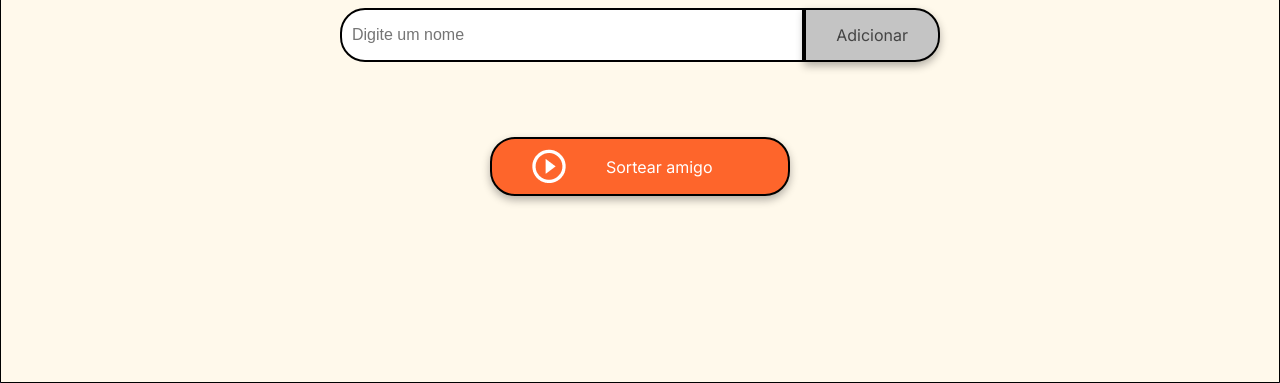
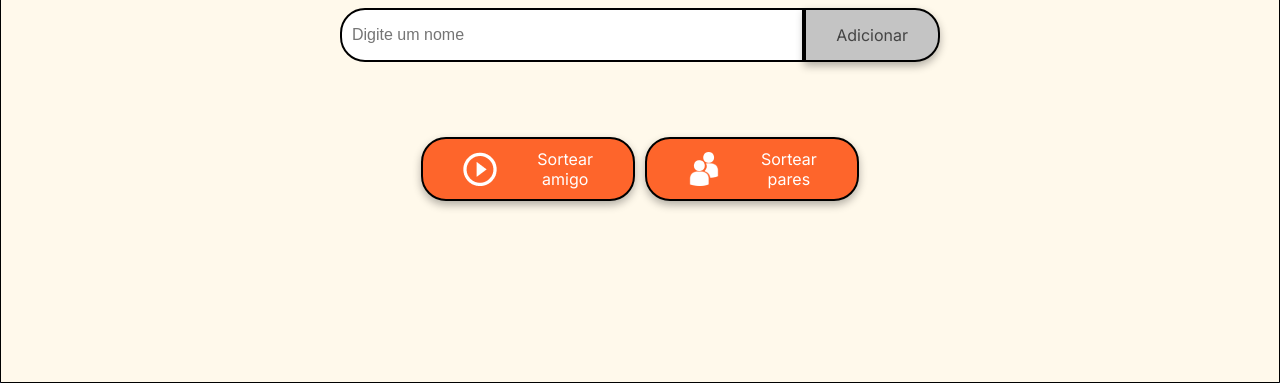
Before and after one commit to jplimw18/-challenge-amigo-secreto, a plain HTML site: page index.html in a window 1280 px wide. Shown: the part 417-800 px from the top of the page. Drawn offline with Linux system fonts and the light colour scheme.

Commit message:
ajustando detalhes

```diff
--- a/app.js
+++ b/app.js
@@ -28,12 +28,6 @@ function gerarListItem(content) {
     let li = document.createElement('li');
     li.appendChild(btnRemover);
     li.appendChild(p);
-
-    if (listAmigos == null || listAmigos == []) {
-        li.id = `amg${0}`;
-    } else {
-        li.id = `amg${listAmigos.length}`;
-    }
 
     return li;
 }
--- a/assets/css/style.css
+++ b/assets/css/style.css
@@ -89,7 +89,10 @@ body {
 
 .button-container {
     width: 300px;
+
+    display: flex;
     justify-content: center;
+    gap: 10px;
 }
 
 /* Estilos de entrada de texto */
@@ -172,3 +175,17 @@ li {
 .button-draw:hover {
     background-color: var(--color-button-hover);
 }
+
+.button-draw-par {
+    display: flex;
+    align-items: center;
+    width: 100%;
+    padding: 10px 40px;
+    color: var(--color-white);
+    background-color: var(--color-button);
+    font-size: 16px;
+}
+
+.button-draw-par img {
+    margin-right: 40px;
+}
--- a/index.html
+++ b/index.html
@@ -32,6 +32,10 @@
                     <img src="assets/play_circle_outline.png" alt="Ícone para sortear">
                     Sortear amigo
                 </button>
+                <button class="button-draw-par" id="btnDrawPar" aria-label="Sortear amigos em pares">
+                    <img src="assets/double_people_icon.png" alt="Icone Sorteio em Pares">
+                    Sortear pares
+                </button>
             </div>
         </section>
     </main>
```
Also changed, not shown: assets/double_people_icon.png (added).
